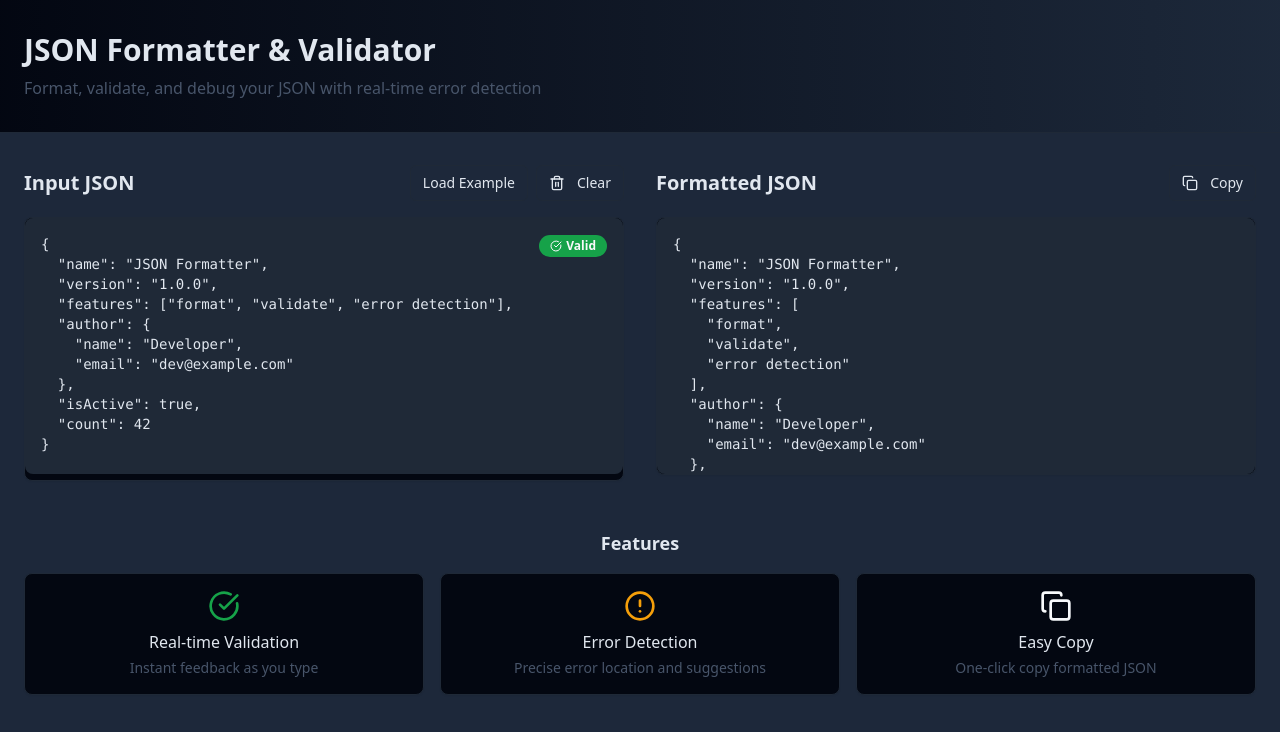
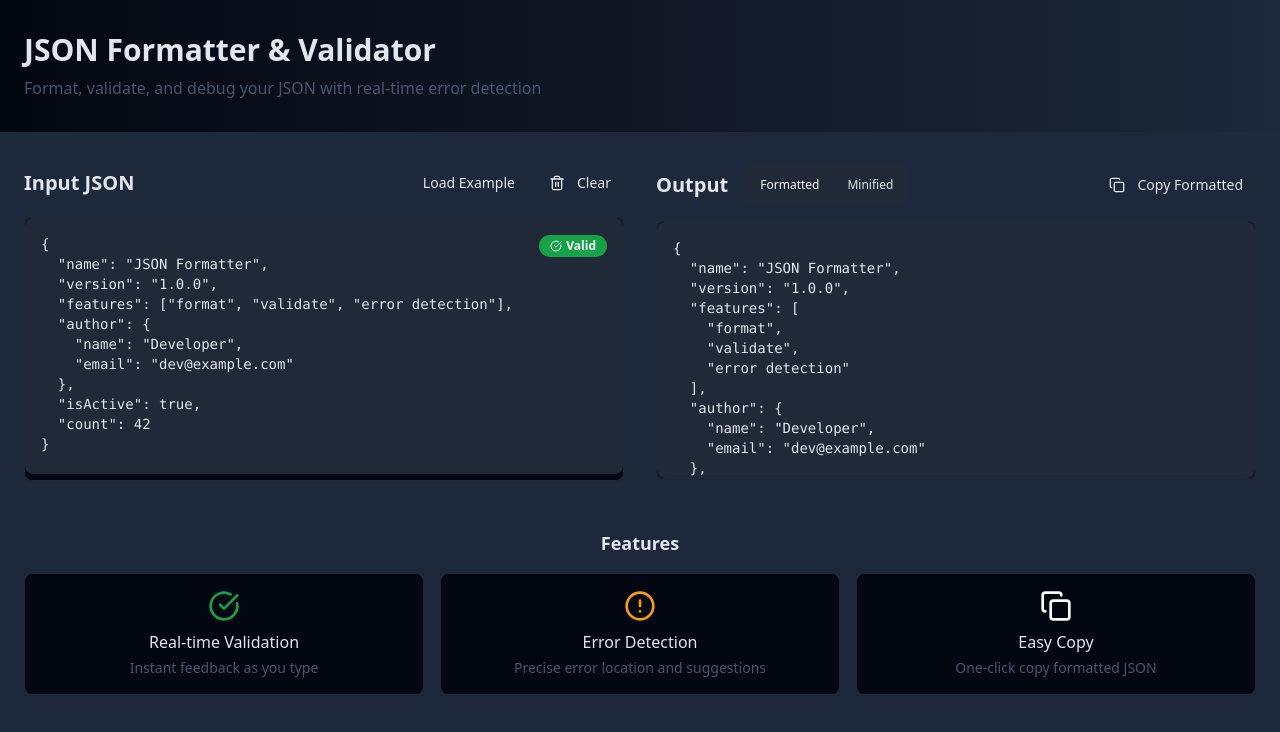
Before and after one commit to Mahboob-A/json-star-formatter, a React (Vite) app: page / in a window 1280 px wide. Both pictures are taken after a click on the button "Load Example". Shown: the top 732 px of the page. Built offline with nearby package versions, Linux system fonts and the light colour scheme.

Commit message:
Add minify functionality
Implement the minify functionality for the JSON formatter. This will allow users to reduce the size of their JSON data by removing whitespace and unnecessary characters.

```diff
--- a/src/components/JsonFormatter.tsx
+++ b/src/components/JsonFormatter.tsx
@@ -16,6 +16,8 @@ interface JsonError {
 const JsonFormatter: React.FC = () => {
   const [inputJson, setInputJson] = useState('');
   const [formattedJson, setFormattedJson] = useState('');
+  const [minifiedJson, setMinifiedJson] = useState('');
+  const [outputMode, setOutputMode] = useState<'formatted' | 'minified'>('formatted');
   const [isValid, setIsValid] = useState<boolean | null>(null);
   const [errors, setErrors] = useState<JsonError[]>([]);
   const { toast } = useToast();
@@ -107,26 +109,32 @@ const JsonFormatter: React.FC = () => {
         try {
           const parsed = JSON.parse(value);
           const formatted = JSON.stringify(parsed, null, 2);
+          const minified = JSON.stringify(parsed);
           setFormattedJson(formatted);
+          setMinifiedJson(minified);
         } catch (error) {
           setFormattedJson('');
+          setMinifiedJson('');
         }
       } else {
         setFormattedJson('');
+        setMinifiedJson('');
       }
     } else {
       setFormattedJson('');
+      setMinifiedJson('');
       setIsValid(null);
       setErrors([]);
     }
   };
 
   const copyToClipboard = async () => {
-    if (formattedJson) {
-      await navigator.clipboard.writeText(formattedJson);
+    const textToCopy = outputMode === 'formatted' ? formattedJson : minifiedJson;
+    if (textToCopy) {
+      await navigator.clipboard.writeText(textToCopy);
       toast({
         title: "Copied!",
-        description: "Formatted JSON copied to clipboard",
+        description: `${outputMode === 'formatted' ? 'Formatted' : 'Minified'} JSON copied to clipboard`,
       });
     }
   };
@@ -134,8 +142,10 @@ const JsonFormatter: React.FC = () => {
   const clearAll = () => {
     setInputJson('');
     setFormattedJson('');
+    setMinifiedJson('');
     setIsValid(null);
     setErrors([]);
+    setOutputMode('formatted');
   };
 
   const loadExample = () => {
@@ -240,15 +250,37 @@ const JsonFormatter: React.FC = () => {
           {/* Output Section */}
           <div className="space-y-4">
             <div className="flex items-center justify-between">
-              <h2 className="text-xl font-semibold">Formatted JSON</h2>
-              {formattedJson && (
+              <div className="flex items-center gap-4">
+                <h2 className="text-xl font-semibold">Output</h2>
+                {(formattedJson || minifiedJson) && (
+                  <div className="flex gap-1 bg-muted rounded-lg p-1">
+                    <Button
+                      variant={outputMode === 'formatted' ? 'secondary' : 'ghost'}
+                      size="sm"
+                      onClick={() => setOutputMode('formatted')}
+                      className="h-8 px-3 text-xs"
+                    >
+                      Formatted
+                    </Button>
+                    <Button
+                      variant={outputMode === 'minified' ? 'secondary' : 'ghost'}
+                      size="sm"
+                      onClick={() => setOutputMode('minified')}
+                      className="h-8 px-3 text-xs"
+                    >
+                      Minified
+                    </Button>
+                  </div>
+                )}
+              </div>
+              {(formattedJson || minifiedJson) && (
                 <Button
                   variant="outline"
                   size="sm"
                   onClick={copyToClipboard}
                 >
                   <Copy className="w-4 h-4 mr-1" />
-                  Copy
+                  Copy {outputMode === 'formatted' ? 'Formatted' : 'Minified'}
                 </Button>
               )}
             </div>
@@ -256,11 +288,17 @@ const JsonFormatter: React.FC = () => {
             <Card>
               <div className="relative">
                 <pre className="w-full h-64 p-4 font-mono text-sm bg-input overflow-auto rounded-lg">
-                  {formattedJson || (
-                    <span className="text-muted-foreground">
-                      {inputJson.trim() ? 'Invalid JSON - check errors above' : 'Formatted JSON will appear here...'}
-                    </span>
-                  )}
+                  {(() => {
+                    const currentOutput = outputMode === 'formatted' ? formattedJson : minifiedJson;
+                    if (currentOutput) {
+                      return currentOutput;
+                    }
+                    return (
+                      <span className="text-muted-foreground">
+                        {inputJson.trim() ? 'Invalid JSON - check errors above' : `${outputMode === 'formatted' ? 'Formatted' : 'Minified'} JSON will appear here...`}
+                      </span>
+                    );
+                  })()}
                 </pre>
               </div>
             </Card>
```
